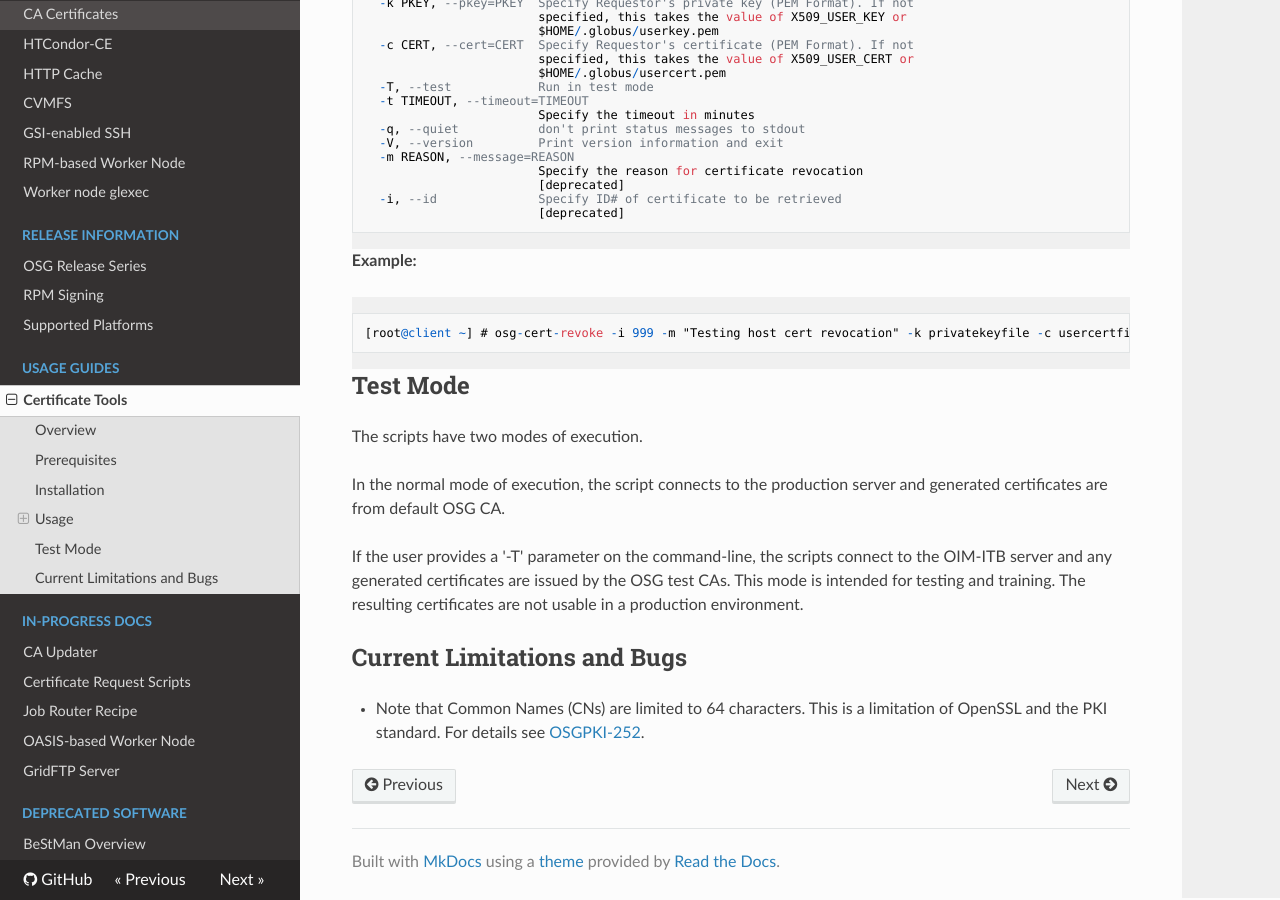
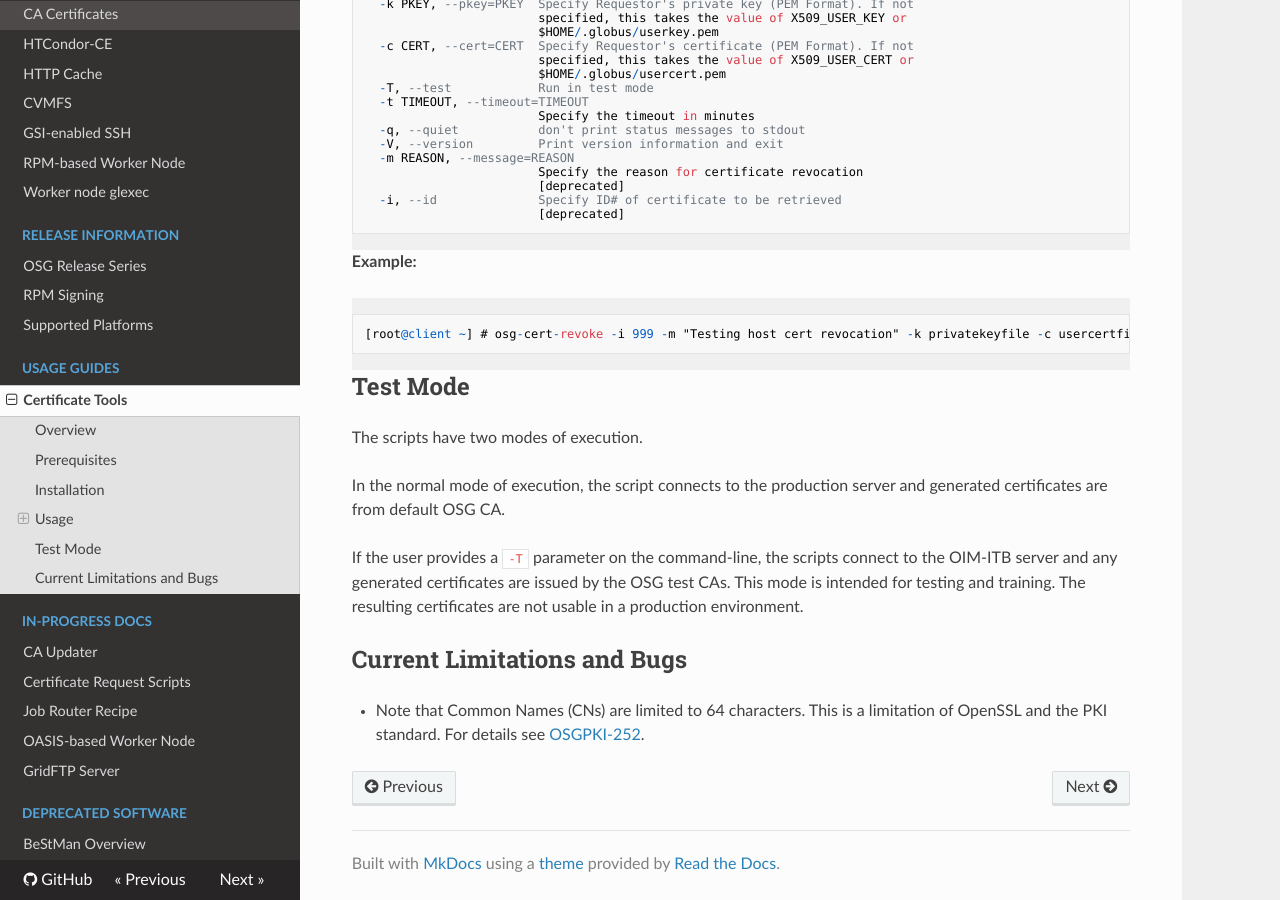
Before and after one commit to osg-htc/docs, an MkDocs documentation site: the page built from docs/common/pki-cli.md, in a window 1280 px wide and 900 px high, scrolled down 9358 px. Built offline with MkDocs 1.6.1, drawn with Linux system fonts in a browser that asks for light colours; nearby versions of some CDN libraries; old or Windows-style settings are respelled for this version of MkDocs; some of the changed lines change nothing that is shown; some of the changed text lies outside the part shown.

Commit message:
Fixup typos spotted by reviewer.

```diff
--- a/docs/common/pki-cli.md
+++ b/docs/common/pki-cli.md
@@ -191,7 +191,7 @@
 
 -   Reads a list of fully-qualified hostnames from a file specified by the user.
 -   For each hostname:
-    -   Generates a new private key and CS`.R
+    -   Generates a new private key and `CSR`.
     -   Only important part of CSR is `CN=<HOSTNAME>` component.
     -   Writes the private key to a file with filename: `<PREFIX>/<HOSTNAME>-key.pem`.
     -   Prompts the user for their private key pass phrase (the pass phrase is cached so user is not re-prompted).
@@ -447,7 +447,7 @@
 
 In the normal mode of execution, the script connects to the production server and generated certificates are from default OSG CA.
 
-If the user provides a '-T' parameter on the command-line, the scripts connect to the OIM-ITB server and any generated certificates are issued by the OSG test CAs. This mode is intended for testing and training. The resulting certificates are not usable in a production environment.
+If the user provides a `-T` parameter on the command-line, the scripts connect to the OIM-ITB server and any generated certificates are issued by the OSG test CAs. This mode is intended for testing and training. The resulting certificates are not usable in a production environment.
 
 Current Limitations and Bugs
 ----------------------------
```
